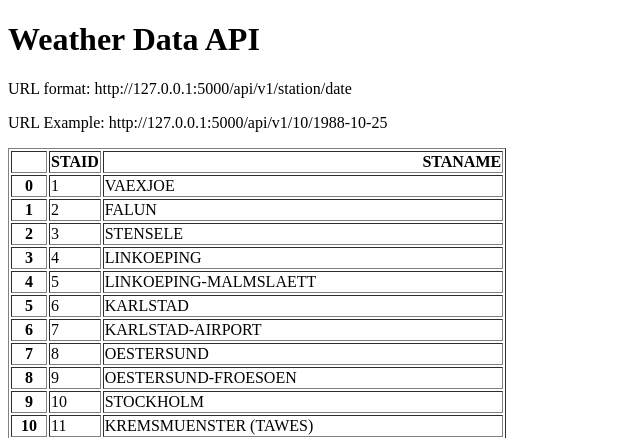
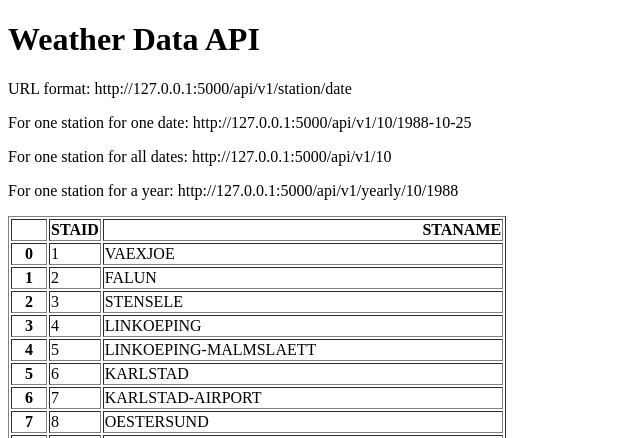
Before and after one commit to Emmanueldlf/weather_data_api, a Flask app: page / in a window 1280 px wide. Shown: the top 438 px of the page, without its empty margins (0-640 px from the left). Run offline with Flask 3, Linux system fonts and the light colour scheme.

Commit message:
added endpoint for yearly data and date

```diff
--- a/main.py
+++ b/main.py
@@ -19,6 +19,22 @@ def about(station, date):
             "date": date,
             "temperature": temperature}
 
+@app.route("/api/v1/<station>")
+def all_data(station):
+    filename = f"data/data_small/TG_STAID{str(station).zfill(6)}.txt"
+    df = pd.read_csv(filename, skiprows=20, parse_dates=["    DATE"])
+    result = df.to_dict(orient="records")
+    return result
+
+@app.route("/api/v1/yearly/<station>/<year>/")
+def yearly(station, year):
+    filename = f"data/data_small/TG_STAID{str(station).zfill(6)}.txt"
+    df = pd.read_csv(filename, skiprows=20)
+    df["    DATE"] = df["    DATE"].astype(str)
+    result = df[df["    DATE"].str.startswith(str(year))].to_dict(orient="records")
+    return result
+
+
 if __name__ == "__main__":
     app.run(debug=True)
     # app.run(debug=True, port=5001)
--- a/templates/home.html
+++ b/templates/home.html
@@ -8,7 +8,9 @@
 <body>
   <h1> Weather Data API</h1>
     <p>URL format: http://127.0.0.1:5000/api/v1/station/date</p>
-    <p>URL Example: http://127.0.0.1:5000/api/v1/10/1988-10-25</p>
+    <p>For one station for one date: http://127.0.0.1:5000/api/v1/10/1988-10-25</p>
+    <p>For one station for all dates: http://127.0.0.1:5000/api/v1/10</p>
+    <p>For one station for a year: http://127.0.0.1:5000/api/v1/yearly/10/1988</p>
     <p>{{data|safe}}</p>
 </body>
 </html>
```
